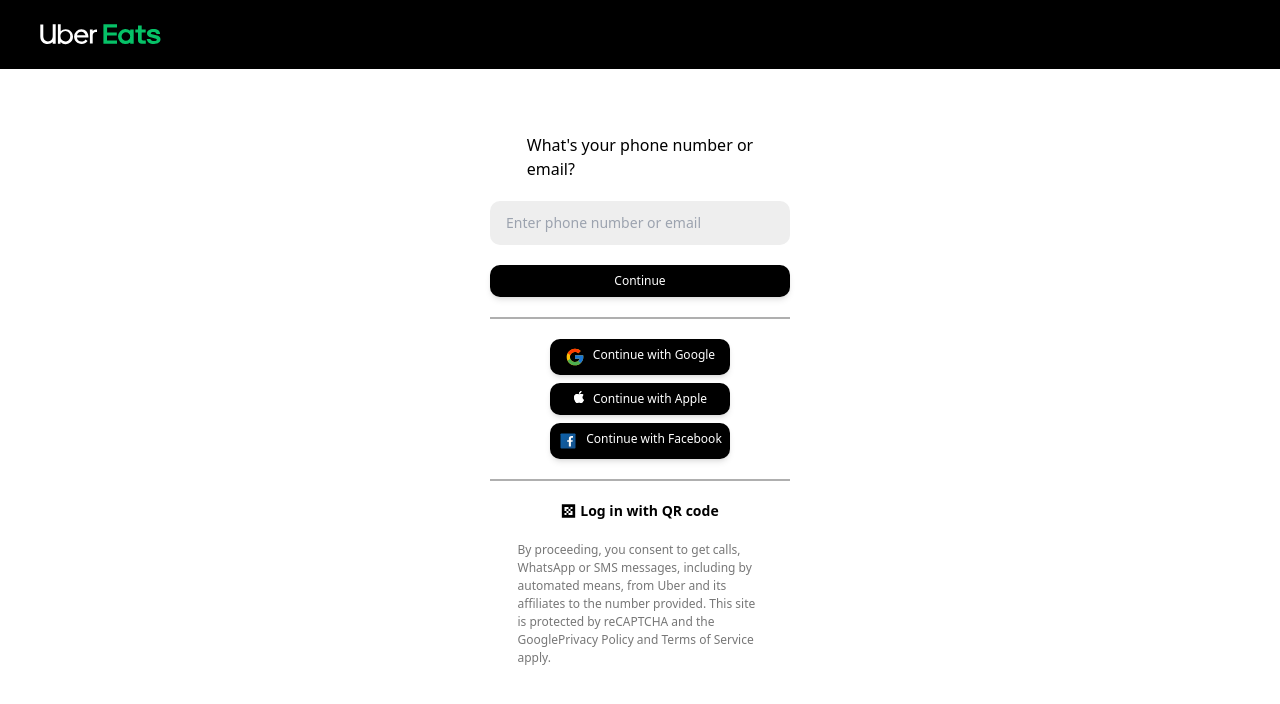
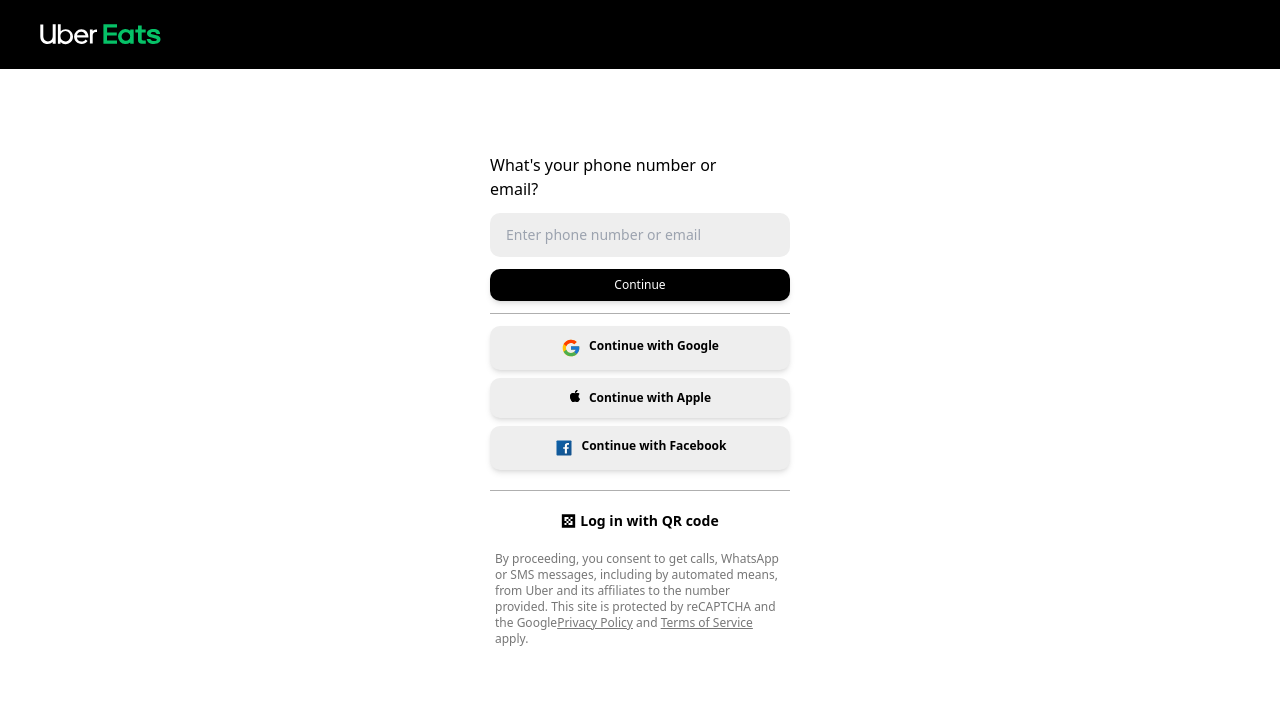
Before and after one commit to JacobSeatlholo/mbolweni., a Next.js app: page /sign-in in a window 1280 px wide. Shown: the top 704 px of the page. Built offline with nearby package versions, Linux system fonts and the light colour scheme.

Commit message:
update UI

```diff
--- a/app/(auth)/sign-in/page.tsx
+++ b/app/(auth)/sign-in/page.tsx
@@ -8,21 +8,26 @@
   return (
     <>
       <SubNavbar />
-      <section className="flex justify-center items-center  flex-col h-screen  space-y-5 ">
-        <h2>
+      <section className="flex justify-center items-center ">
+        <div className="m-3 space-y-3 w-[400px]  flex justify-center items-center flex-col">
+          <h2 className="w-[300px]">
             What's your phone number or <br />
             email?
           </h2>
           <input
             type="text"
             placeholder="Enter phone number or email"
-          className="bg-[#eee] text-[#777] px-4 py-3 w-[300px] outline-none rounded-[10px] text-sm"
+            className="bg-[#eee] text-[#777] px-4 py-3 w-[300px] outline-black rounded-[10px] text-sm  focus:bg-white"
           />
-        <Button className="rounded-[10px] p-2 text-xs w-full">Continue</Button>
+          <Button className="rounded-[10px] p-2 text-xs w-[300px] hover:bg-slate-800">
+            Continue
+          </Button>
+
           <Separator className="bg-[#afafaf]" />
+
           <div className="space-y-2">
-          <div className="">
-            <Button className="rounded-[10px] p-2 text-xs flex w-full justify-center gap-2">
+            <div className="w-[300px]">
+              <Button className="rounded-[10px] py-3 text-xs flex justify-center gap-2 w-full bg-[#eee] text-black font-semibold hover:bg-gray-200">
                 <Image
                   width={20}
                   height={20}
@@ -32,13 +37,13 @@
                 <p className="">Continue with Google</p>
               </Button>
             </div>
-          <div>
-            <Button className="rounded-[10px] p-2 text-xs flex w-full justify-center gap-2">
+            <div className="w-[300px]">
+              <Button className="rounded-[10px] py-3 text-xs flex justify-center gap-2 w-full bg-[#eee] text-black font-semibold hover:bg-gray-200">
                 <BsApple /> <p>Continue with Apple</p>
               </Button>
             </div>
-
-          <Button className="rounded-[10px] p-2 text-xs flex w-full justify-center gap-2">
+            <div className="w-[300px] pb-2">
+              <Button className="rounded-[10px] py-3 text-xs flex justify-center gap-2 w-full bg-[#eee] text-black font-semibold hover:bg-gray-200">
                 <Image
                   width={20}
                   height={20}
@@ -48,8 +53,9 @@
                 <p>Continue with Facebook</p>
               </Button>
             </div>
+          </div>
           <Separator className="bg-[#afafaf]" />
-        <div className="flex justify-center items-center gap-1">
+          <div className="flex justify-center items-center gap-1 w-[300px] py-2">
             <svg
               width="15"
               height="14"
@@ -66,14 +72,16 @@
             </svg>
             <p className="font-semibold text-sm">Log in with QR code</p>
           </div>
-        <div>
-          {" "}
-          <p className="text-[12px] text-[#777] w-[245px]">
+          <div className="w-full flex justify-center items-center">
+            <p className="text-[12px] text-[#777] w-[290px] leading-4">
               By proceeding, you consent to get calls, WhatsApp or SMS messages,
               including by automated means, from Uber and its affiliates to the
-            number provided. This site is protected by reCAPTCHA and the Google
-            <span>Privacy Policy</span> and <span>Terms of Service</span> apply.
+              number provided. This site is protected by reCAPTCHA and the
+              Google
+              <span className="underline">Privacy Policy</span> and{" "}
+              <span className="underline">Terms of Service</span> apply.
             </p>
+          </div>
         </div>
       </section>
     </>
--- a/components/ui/separator.tsx
+++ b/components/ui/separator.tsx
@@ -19,7 +19,7 @@
       orientation={orientation}
       className={cn(
         "shrink-0 bg-border",
-        orientation === "horizontal" ? "h-[2px] w-full" : "h-full w-[1px]",
+        orientation === "horizontal" ? "h-[1px] w-[300px]" : "h-full w-[1px]",
         className
       )}
       {...props}
```
Lines whose indentation alone changed are shown as unchanged.
